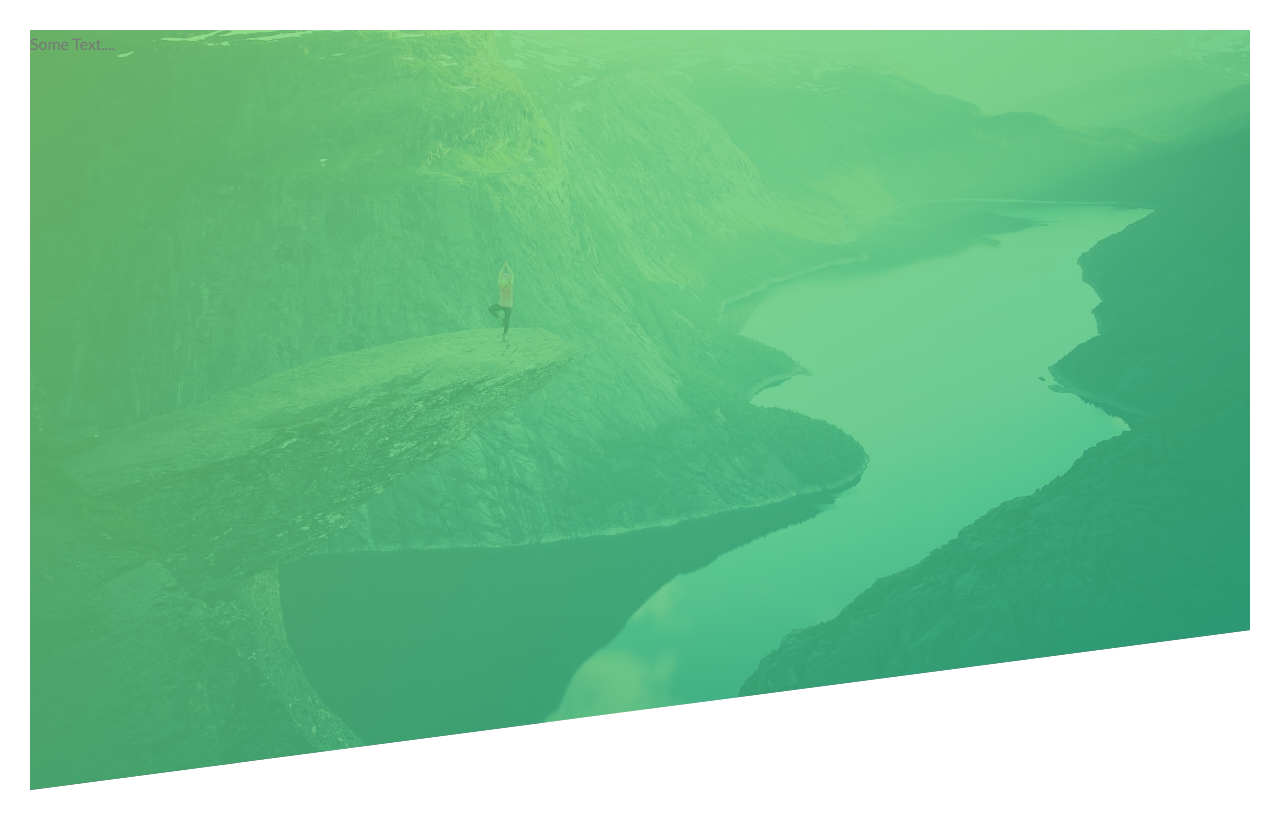
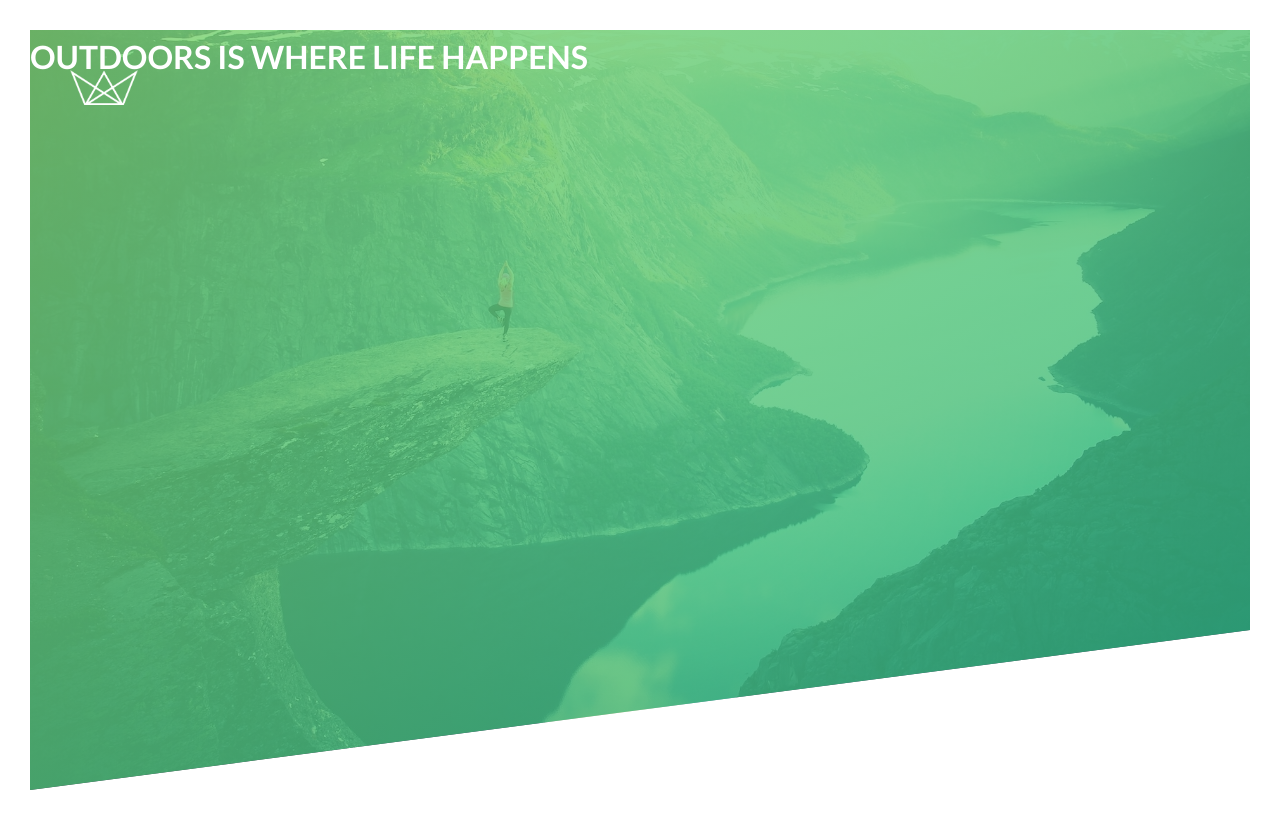
Before and after one commit to CodefulDom/advanced-css-masterclass-schmeditmann, a plain HTML site: page Natours/starter/index.html in a window 1280 px wide. Drawn offline with Linux system fonts and the light colour scheme; files that its build step writes are made by us from their sources.

Commit message:
:heavy_dollar_sign: initial commit

```diff
--- a/Natours/starter/css/style.css
+++ b/Natours/starter/css/style.css
@@ -27,4 +27,26 @@ body {
 	background-size: cover;
 	background-position: top;
 	clip-path: polygon(0 0, 100% 0, 100% 75vh, 0 100%);
+	position: relative;
 }
+
+.logo-box {
+	position: absolute;
+	top: 40px;
+	left: 40px;
+}
+
+.logo {
+	height: 35px;
+}
+
+.heading-primary {
+	color: #ffffff;
+	text-transform: uppercase;
+}
+
+.heading-primary-main {
+}
+
+.heading-primary-sub {
+}
--- a/Natours/starter/index.html
+++ b/Natours/starter/index.html
@@ -14,7 +14,14 @@
 	</head>
 	<body>
 		<header class="header">
-			Some Text....
+			<div class="logo-box">
+				<img src="img/logo-white.png" alt="logo" class="logo" />
+			</div>
+
+			<h1 class="heading-primary">
+				<span class="primary-main">Outdoors</span>
+				<span class="primary-sub">is where life happens</span>
+			</h1>
 		</header>
 	</body>
 </html>
```
